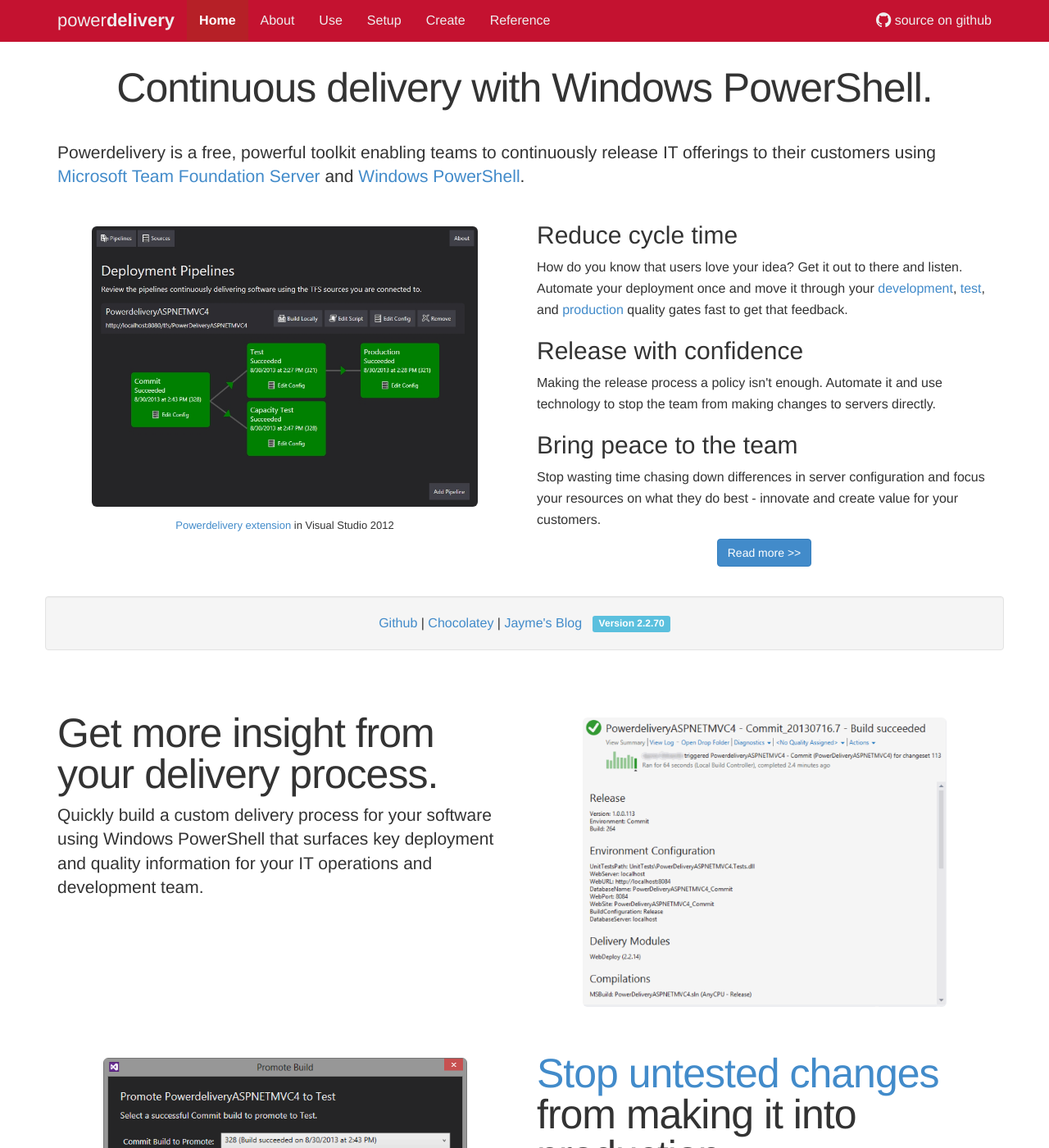
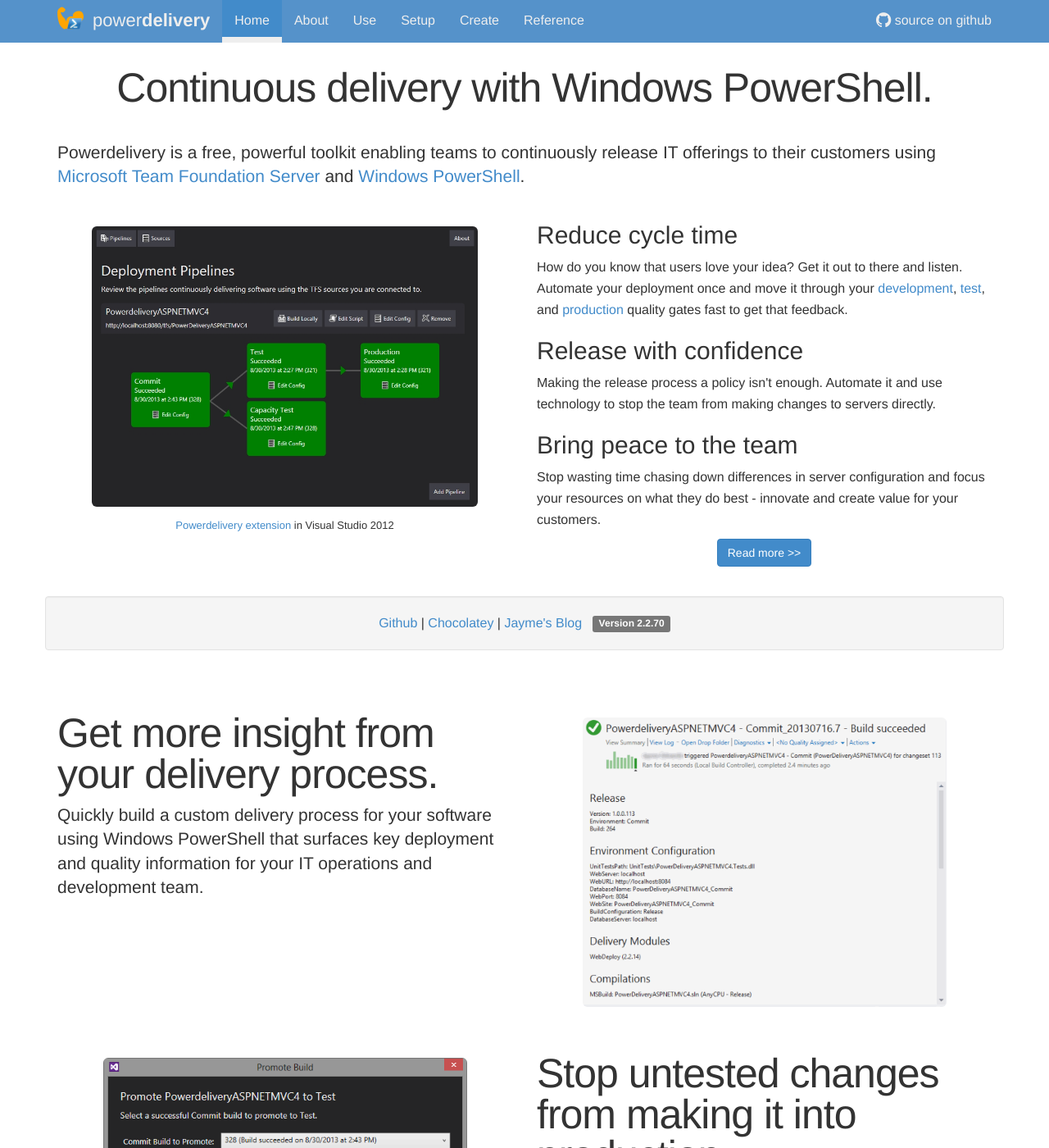
Before and after one commit to eavonius/powerdelivery, a Jekyll site: the page built from index.html, in a window 1280 px wide and 1400 px high. Shown: the whole window at 82% size. Built offline with Jekyll 4.4.1, drawn with Linux system fonts in a browser that asks for light colours; nearby versions of some CDN libraries; some of the changed text lies outside the part shown.

Commit message:
Updated website

```diff
--- a/_layouts/page.html
+++ b/_layouts/page.html
@@ -42,7 +42,10 @@
             <span class="icon-bar"></span>
             <span class="icon-bar"></span>
           </button>
-          <a class="navbar-brand">power<b>delivery</b></a>
+          <a class="navbar-brand">
+            <img src="/img/powerdelivery_32.png" style="margin-top: -9px; margin-right: 5px" />
+            power<b>delivery</b>
+          </a>
         </div>
         <div class="navbar-collapse collapse">
           <ul class="nav navbar-nav">
--- a/index.html
+++ b/index.html
@@ -44,7 +44,7 @@ layout: page
 		<a href="https://github.com/eavonius/powerdelivery" target="_new">Github</a> |
 		<a href="http://chocolatey.org/packages/PowerDelivery" target="_new">Chocolatey</a> |
 		<a href="http://jaymeedwards.com" target="_new">Jayme's Blog</a>&nbsp;&nbsp;
-		<span class="label label-info">Version 2.2.70</span>
+		<span class="label label-default">Version 2.2.70</span>
 	</div>
   </div>
 
@@ -74,7 +74,7 @@ layout: page
   		</p>
   	</div>
   	<div class="col-sm-6">
-  			<h2 class="featurette-heading"><a class="muted">Stop untested changes</a> from making it into production</h2>
+  			<h2 class="featurette-heading">Stop untested changes from making it into production</h2>
 				<p class="lead">Don't take chances with deploying changes. Powerdelivery forces the team to deploy the same release candidates
 				from <a href="use.html#environment_development">Development</a>, to <a href="use.html#environment_test">Test</a> and
 				then on to <a href="use.html#environment_production">Production</a> to prevent environments from getting out of synch.</p>
--- a/stylesheets/site.css
+++ b/stylesheets/site.css
@@ -4,24 +4,9 @@ body {
 	background-color: #ffffff;
 }
 
-.container .col-sm-3 .nav.nav-stacked {
-	position: fixed;
-	left: 18%;
-	bottom: 0;
-	width: 15%;
-	z-index: 1020;
-	top: 52px;
-	margin-bottom: 10px;
-	overflow-y: auto;
-}
-
 .navbar.navbar-inverse.navbar-fixed-top {
-	background-color: #c41230;
-	border-bottom: 1px solid transparent;
-}
-
-.navbar-inverse .btn-navbar {
-	background: #c41230;
+	background-color: #5592CA;
+	border: 0px;
 }
 
 .navbar-inverse .navbar-brand {
@@ -39,40 +24,21 @@ body {
 	color: #eee;
 }
 
-.navbar-inverse ul.nav.navbar-nav li.active a,
-.navbar-inverse ul.nav.navbar-nav li.active a:link,
-.navbar-inverse ul.nav.navbar-nav li.active a:hover {
-	color: #fff;
-	font-weight: bold;
+.navbar-fixed-top .navbar-inner .container .nav-collapse a,
+.navbar-fixed-top .navbar-inner .container .nav-collapse a:link,
+.navbar-fixed-top .navbar-inner .container .nav-collapse a:visited {
+	color: #ffffff;
 }
 
-.navbar-inverse .nav .active > a,
-.navbar-inverse .nav .active > a:hover,
-.navbar-inverse .nav .active > a:link {
-	background: #B62027;
-}
-
-.narvbar-fixed-top .nav li a {
-	background: transparent;
-	color: #fefefe;
-}
-
-.narvbar-fixed-top .nav li a:hover {
-	background: #c41230;
-	color: #fefefe;
-}
-
-.narvbar-fixed-top .nav li.active a {
-	background: #c41230;
+.navbar-inverse ul.nav.navbar-nav li.active > a,
+.navbar-inverse ul.nav.navbar-nav li.active > a:hover,
+.navbar-inverse ul.nav.navbar-nav li.active > a:link {
+	background-color: #428bca;
+	padding-bottom: 10px;
+	border-bottom: 7px solid #eee;
 }
 
 .navbar-fixed-top .navbar-inner .container .nav-collapse .navbar-text {
-	color: #ffffff;
-}
-
-.navbar-fixed-top .navbar-inner .container .nav-collapse a,
-.navbar-fixed-top .navbar-inner .container .nav-collapse a:link,
-.navbar-fixed-top .navbar-inner .container .nav-collapse a:visited {
 	color: #ffffff;
 }
 
```
Also changed, not shown: create.markdown (+7 -7 lines), img/powerdelivery_32.png (added), img/powerdelivery_48.png (added).
